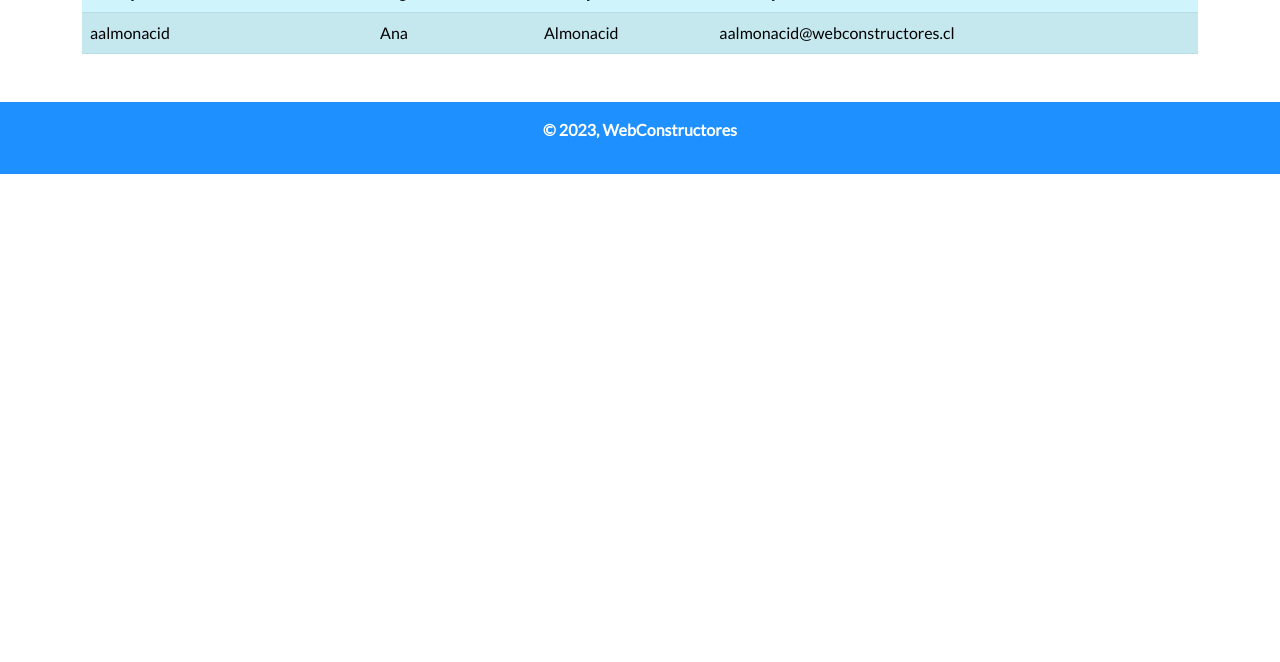
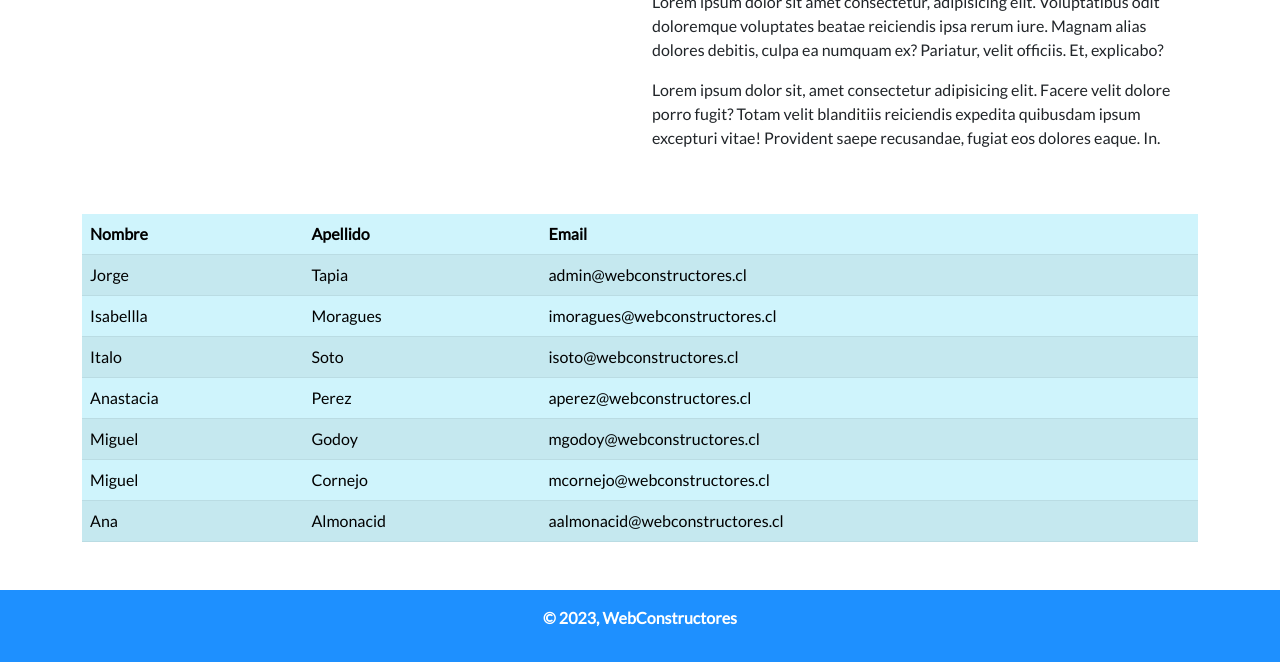
Before and after one commit to eduardoescarez/django-individual03, a Django app: page /usuarios in a window 1280 px wide. Shown: the part 474-1136 px from the top of the page. Before the commit the page ends 648 px from the top, so only its background shows below. Run offline with Django 4.2, Linux system fonts and the light colour scheme; data comes from the database, SQL or seed files in the repository.

Commit message:
Ajustes, espero, finales

```diff
--- a/website/mainapp/templates/components/carousel.html
+++ b/website/mainapp/templates/components/carousel.html
@@ -1,13 +1,13 @@
 <div id="carouselExample" class="carousel slide" data-bs-ride="carousel">
     <div class="carousel-inner">
         <div class="carousel-item active">
-            <img src="https://picsum.photos/id/6/1400/200" class="d-block w-100">
+            <img src="https://picsum.photos/id/6/1400/300" class="d-block w-100">
         </div>
         <div class="carousel-item">
-            <img src="https://picsum.photos/id/180/1400/200" class="d-block w-100">
+            <img src="https://picsum.photos/id/180/1400/300" class="d-block w-100">
         </div>
         <div class="carousel-item">
-            <img src="https://picsum.photos/id/191/1400/200" class="d-block w-100">
+            <img src="https://picsum.photos/id/191/1400/300" class="d-block w-100">
         </div>
     </div>
     <button class="carousel-control-prev" type="button" data-bs-target="#carouselExample" data-bs-slide="prev">
--- a/website/mainapp/templates/users.html
+++ b/website/mainapp/templates/users.html
@@ -2,12 +2,26 @@
 {% load static %}
 {% block contenido %}
 
-    <div class="container justify-content-center mt-5 mb-5">
+    <div class="container mt-5 mb-5">
+        <div class="row">
+            <div class="col-sm-12 col-md-6">
+                <img src="https://picsum.photos/id/201/1000/500" class="img-fluid rounded float-end">
+            </div>
+            <div class="col-sm-12 col-md-6">
+                <p>Aquí puede encontrar la información que necesite de nuestros usuarios.</p>
+                <p>Lorem ipsum dolor sit amet consectetur adipisicing elit. Quaerat expedita culpa obcaecati perferendis sint cupiditate! Dolorem laboriosam a quas, accusamus quae nemo consectetur in quia repudiandae. Id perferendis illo saepe!</p>
+                <p>Lorem ipsum, dolor sit amet consectetur adipisicing elit. Perferendis ab dolor esse voluptatibus dolore, ex soluta distinctio necessitatibus facere praesentium ratione deleniti voluptate, quam corporis? Libero ullam dolor fugiat iure.</p>
+                <p>Lorem ipsum dolor sit amet consectetur, adipisicing elit. Voluptatibus odit doloremque voluptates beatae reiciendis ipsa rerum iure. Magnam alias dolores debitis, culpa ea numquam ex? Pariatur, velit officiis. Et, explicabo?</p>
+                <p>Lorem ipsum dolor sit, amet consectetur adipisicing elit. Facere velit dolore porro fugit? Totam velit blanditiis reiciendis expedita quibusdam ipsum excepturi vitae! Provident saepe recusandae, fugiat eos dolores eaque. In.</p>
+            </div>
+        </div>
+    </div>
+
+    <div class="container justify-content-center mb-5">
         <div class="col">
             <table class="table table-info table-striped">
                 <thead>
                     <tr>
-                        <th scope="col">Nombre de usuario</th>
                         <th scope="col">Nombre</th>
                         <th scope="col">Apellido</th>
                         <th scope="col">Email</th>
@@ -16,7 +30,6 @@
                 <tbody>
                 {% for user in users %}
                     <tr>
-                        <td>{{ user.username }}</td>
                         <td>{{ user.first_name }}</td>
                         <td>{{ user.last_name }}</td>
                         <td>{{ user.email }}</td>
```
